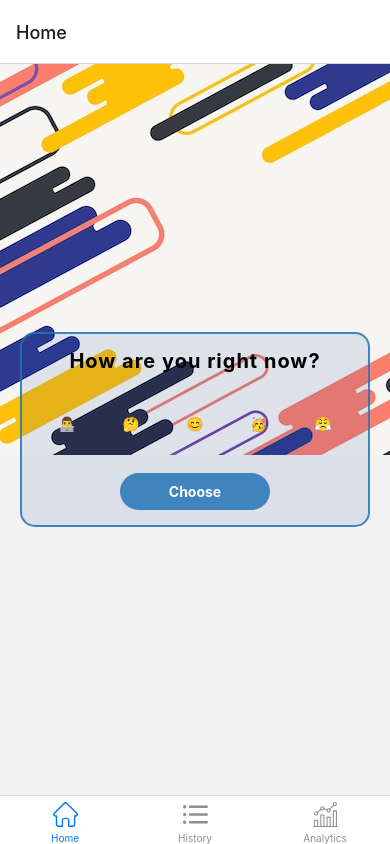
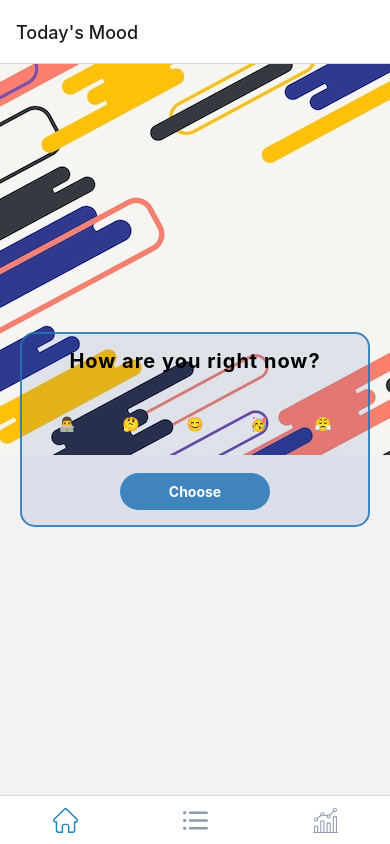
Before and after one commit to USSDlover/mood_tracker, a React Native app: screen / in a window 390 px wide. Built offline with nearby package versions, Linux system fonts and the light colour scheme.

Commit message:
feat: replace icon for all the tabs

```diff
--- a/src/screens/BottomTabs.navigator.tsx
+++ b/src/screens/BottomTabs.navigator.tsx
@@ -5,6 +5,7 @@ import { HistoryScreen } from './History.screen';
 import { Text } from 'react-native';
 import { AnalyticIcon, HistoryIcon, HomeIcon } from '../components/Icons';
 import { AnalyticScreen } from './Analytic.screen';
+import { theme } from '../theme';
 
 const BottomTabs = createBottomTabNavigator();
 
@@ -12,6 +13,9 @@ export const BottomTabsNavigator: React.FC = () => {
     return (
         <BottomTabs.Navigator
             screenOptions={({ route }) => ({
+                tabBarActiveTintColor: theme.colorBlue,
+                tabBarInactiveTintColor: theme.colorGrey,
+                tabBarShowLabel: false,
                 tabBarIcon: ({ color, size }) => {
                     switch (route.name) {
                         case 'Home':
@@ -26,9 +30,9 @@ export const BottomTabsNavigator: React.FC = () => {
                 }
             })}
         >
-            <BottomTabs.Screen name={'Home'} component={HomeScreen} />
-            <BottomTabs.Screen name={'History'} component={HistoryScreen} />
-            <BottomTabs.Screen name={'Analytics'} component={AnalyticScreen} />
+            <BottomTabs.Screen name={'Home'} component={HomeScreen} options={{ title: 'Today\'s Mood' }} />
+            <BottomTabs.Screen name={'History'} component={HistoryScreen} options={{ title: 'Past Moods' }} />
+            <BottomTabs.Screen name={'Analytics'} component={AnalyticScreen} options={{ title: 'Fancy Charts' }} />
         </BottomTabs.Navigator>
     )
 }
--- a/src/screens/History.screen.tsx
+++ b/src/screens/History.screen.tsx
@@ -1,5 +1,5 @@
 import React from 'react';
-import { View } from 'react-native';
+import { ScrollView } from 'react-native';
 import { useAppContext } from '../App.provider';
 import { MoodItemRow } from '../components/MoodItemRow';
 
@@ -7,8 +7,8 @@ export const HistoryScreen: React.FC = () => {
     const appContext = useAppContext();
 
     return (
-        <View>
+        <ScrollView>
             {appContext.moodList.map(item => <MoodItemRow item={item} key={item.timestamp} />)}
-        </View>
+        </ScrollView>
     )
 }
--- a/src/theme.ts
+++ b/src/theme.ts
@@ -1,5 +1,7 @@
 export const theme = {
     colorPurple: 'rgba(38,117,182,0.85)',
     colorWhite: '#fff',
-    colorLavender: '#87677B'
+    colorLavender: '#87677B',
+    colorBlue: '#1D84B5',
+    colorGrey: '#8E9AAF'
 }
```
